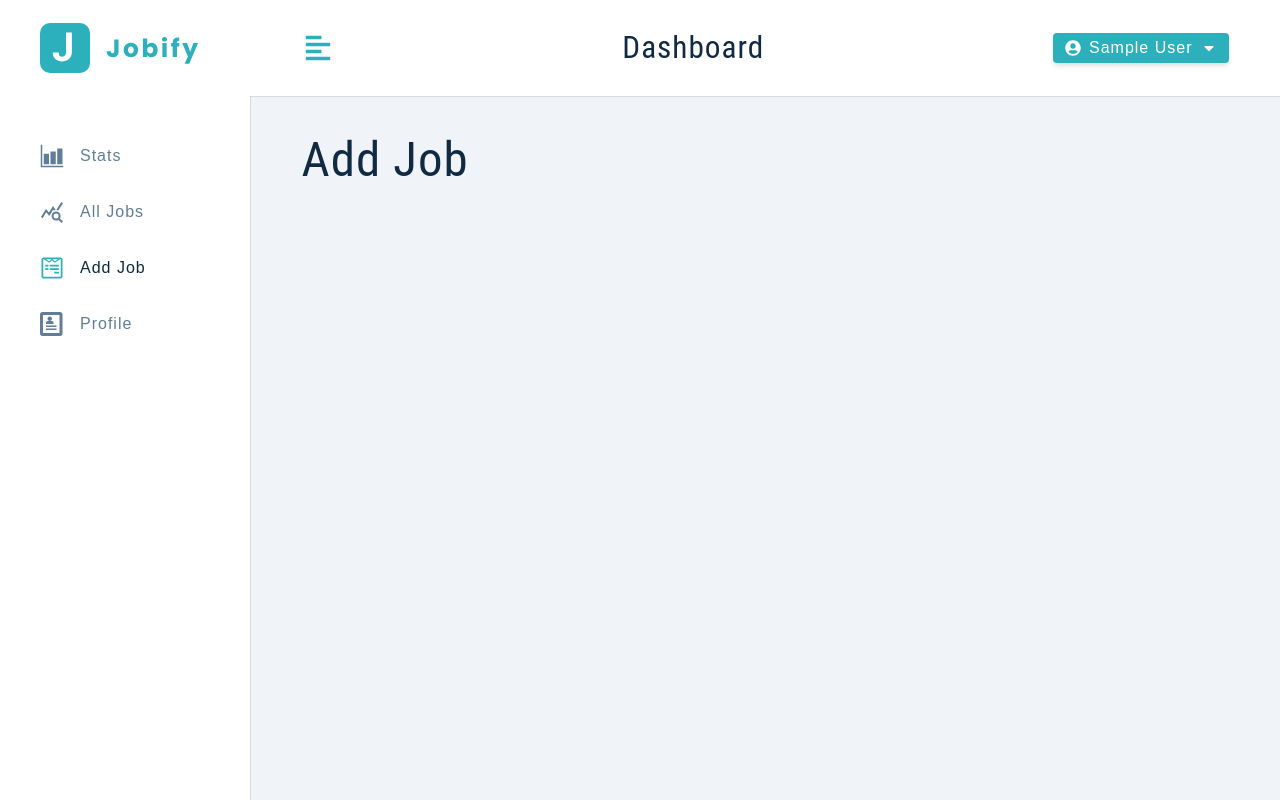
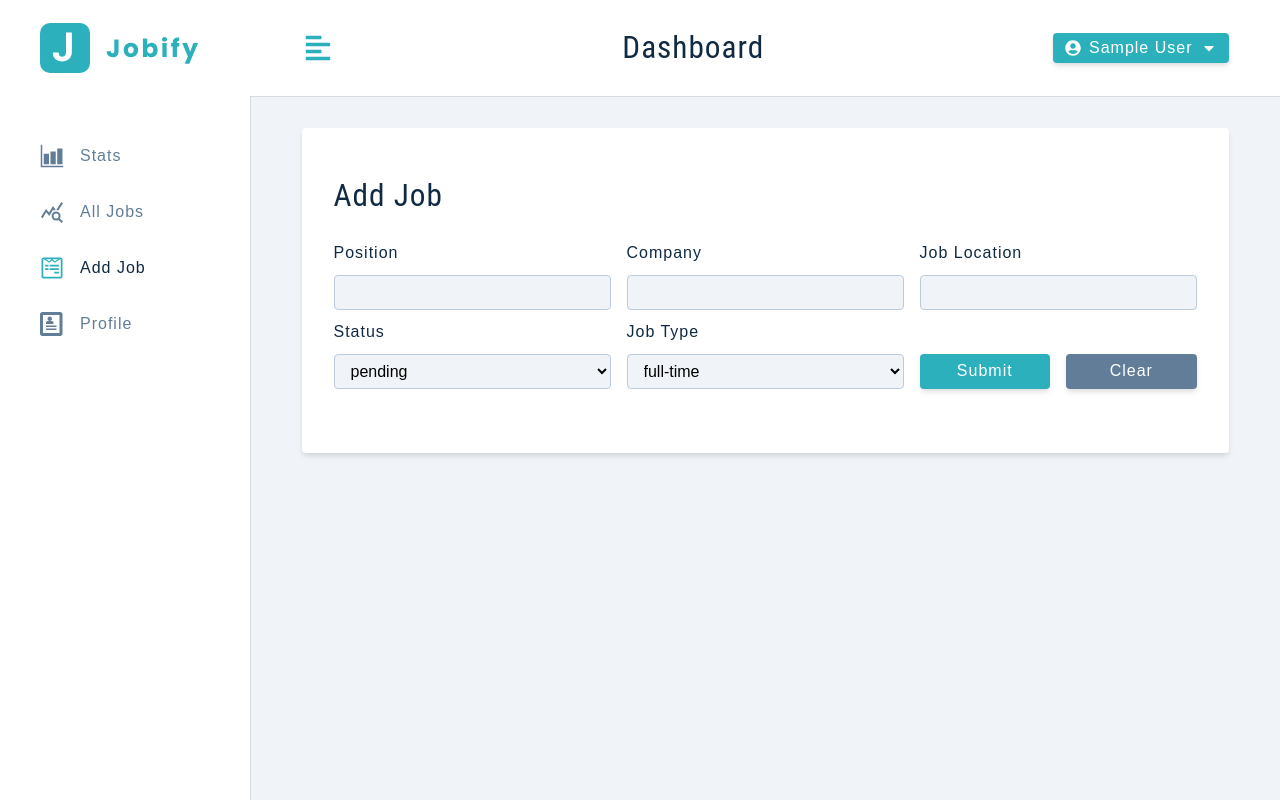
Before and after one commit to huskyhehe/jobbify-app, a React (Create React App) app in the folder client/: page /add-job in a window 1280 px wide. Built offline with nearby package versions, Linux system fonts and the light colour scheme; sample sign-in values are in the browser's storage.

Commit message:
Add AddJob.jsx

```diff
--- a/client/src/pages/Dashboard/AddJob.jsx
+++ b/client/src/pages/Dashboard/AddJob.jsx
@@ -1,6 +1,122 @@
+import { useAppContext } from "../../context/appContext";
+import FormRow from "../../components/FormRow";
+import FormRowSelect from "../../components/FormRowSelect";
+import Alert from "../../components/Alert";
+import Wrapper from "../../assets/styles/DashboardForm";
+
 function AddJob() {
+
+    const {
+        isLoading,
+        isEditing,
+        showAlert,
+        displayAlert,
+        position,
+        company,
+        jobLocation,
+        jobType,
+        jobTypeOptions,
+        status,
+        statusOptions,
+        handleChange,
+        clearValues,
+        createJob,
+        editJob,
+    } = useAppContext();
+
+    const handleSubmit = (e) => {
+        e.preventDefault()
+
+        if (!position || !company || !jobLocation) {
+            displayAlert();
+            return;
+        }
+        if (isEditing) {
+          editJob();
+          return;
+        }
+        createJob();
+    };
+
+    const handleJobInput = (e) => {
+        const name = e.target.name;
+        const value = e.target.value;
+        handleChange({ name, value });
+    };
+
     return (
-        <h1>Add Job</h1>
+        <Wrapper>
+            <form className='form'>
+                <h3>{isEditing ? 'edit job' : 'add job'}</h3>
+                {showAlert && <Alert />}
+                <div className='form-center'>
+
+                    {/* position */}
+                    <FormRow
+                        type='text'
+                        name='position'
+                        value={position}
+                        handleChange={handleJobInput}
+                    />
+
+                    {/* company */}
+                    <FormRow
+                        type='text'
+                        name='company'
+                        value={company}
+                        handleChange={handleJobInput}
+                    />
+
+                    {/* location */}
+                    <FormRow
+                        type='text'
+                        labelText='job location'
+                        name='jobLocation'
+                        value={jobLocation}
+                        handleChange={handleJobInput}
+                    />
+
+                    {/* job status */}
+                    <FormRowSelect
+                        name='status'
+                        value={status}
+                        handleChange={handleJobInput}
+                        list={statusOptions}
+                    />
+
+                    {/* job type */}
+                    <FormRowSelect
+                        name='jobType'
+                        labelText='job type'
+                        value={jobType}
+                        handleChange={handleJobInput}
+                        list={jobTypeOptions}
+                    />
+
+                    {/* btn container */}
+                    <div className='btn-container'>
+                        <button
+                            type='submit'
+                            className='btn btn-block submit-btn'
+                            onClick={handleSubmit}
+                            disabled={isLoading}
+                        >
+                            submit
+                        </button>
+
+                        <button
+                            className='btn btn-block clear-btn'
+                            onClick={(e) => {
+                                e.preventDefault();
+                                clearValues();
+                            }}
+                        >
+                            clear
+                        </button>
+                    </div>
+                </div>
+            </form>
+        </Wrapper>
     );
 }
 
```
